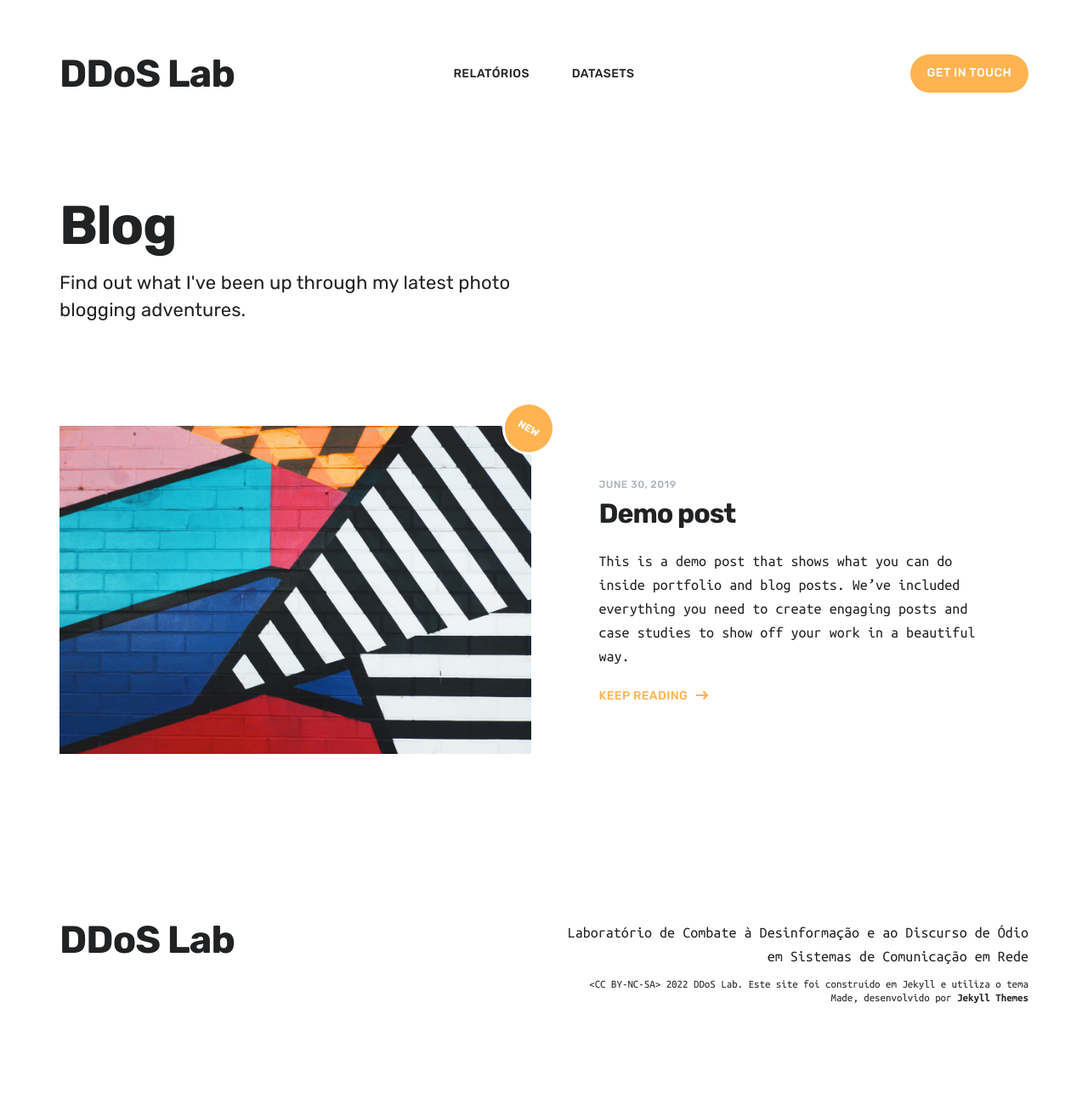
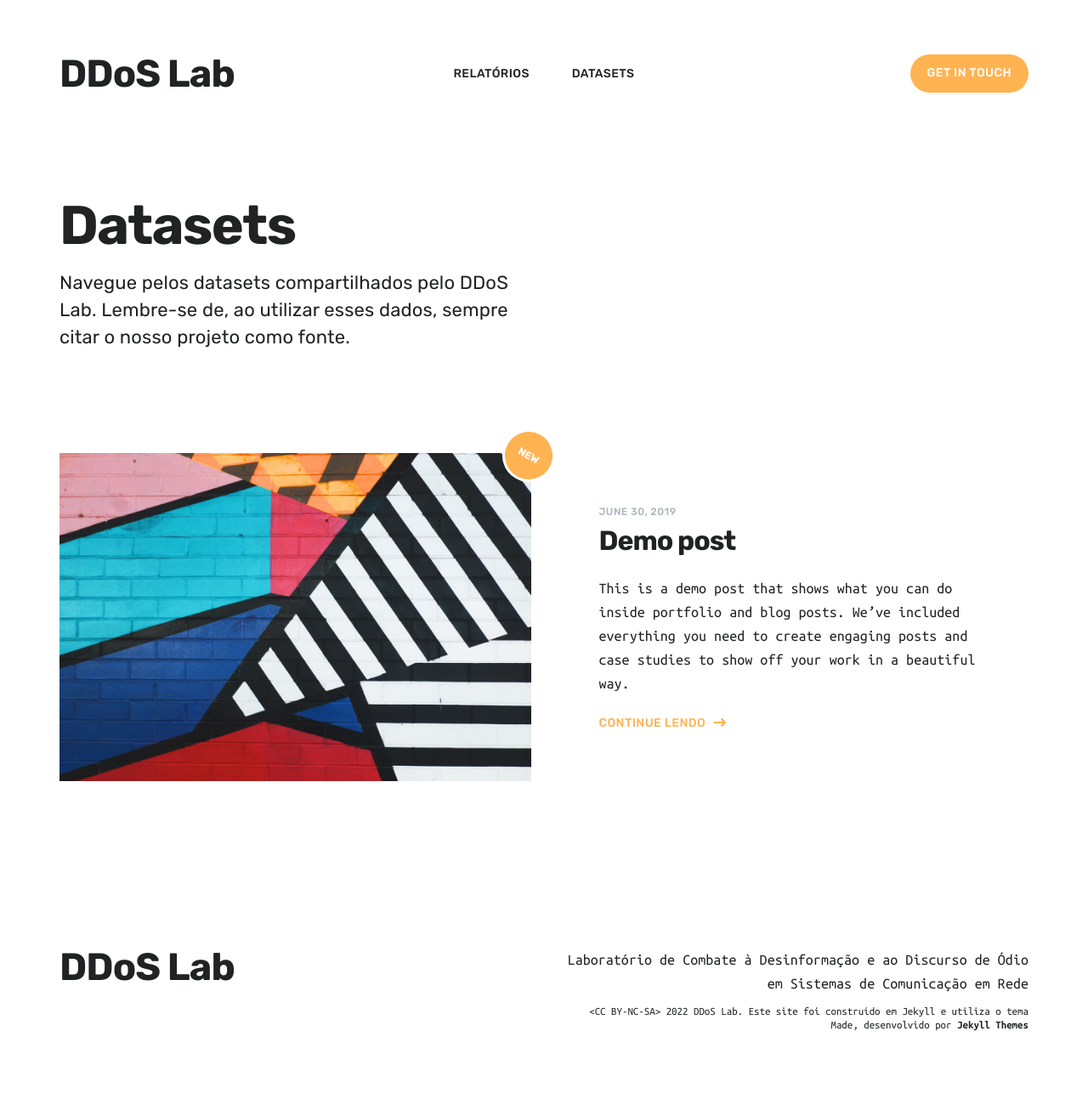
Before and after one commit to coLAB-UFF/ddoslab, a Jekyll site: the page built from blog/index.html, in a window 1280 px wide. Shown: the whole page at 85% size. Built offline with Jekyll 4.4.1, drawn with Linux system fonts in a browser that asks for light colours; nearby versions of some CDN libraries; the list of posts is cut into pages by our own code; before the commit the page ends 1261 px from its top, so only the background shows below that.

Commit message:
Update index.html

```diff
--- a/blog/index.html
+++ b/blog/index.html
@@ -8,8 +8,8 @@ featured_image: /images/social.jpg
 <div class="page-blog">
 	<header class="header--single">
 		<div class="wrap">
-			<h1 class="header__title">Blog</h1>
-			<p class="header__subtitle subtitle--light">Find out what I've been up through my latest photo blogging adventures.</p>
+			<h1 class="header__title">Datasets</h1>
+			<p class="header__subtitle subtitle--light">Navegue pelos datasets compartilhados pelo DDoS Lab. Lembre-se de, ao utilizar esses dados, sempre citar o nosso projeto como fonte.</p>
 		</div>
 	</header>
 
@@ -32,7 +32,7 @@ featured_image: /images/social.jpg
 								<h2 class="post__title h4"><a href="{{ post.url | relative_url }}">{{ post.title }}</a></h2>
 								<p class="post__subtitle">{{ post.subtitle }}</p>
 								<p class="post__description">{{ post.description }}</p>
-								<a href="{{ post.url | relative_url }}" class="post__link button--text--accent --right">Keep Reading</a>
+								<a href="{{ post.url | relative_url }}" class="post__link button--text--accent --right">Continue Lendo</a>
 							</div>
 						</div>
 					</div>
@@ -51,11 +51,11 @@ featured_image: /images/social.jpg
 		<div class="wrap">
 			{% if paginator.previous_page %}
 			<a href="{{ paginator.previous_page_path | relative_url }}"
-				class="button--text--accent --left pagination__prev">Newer Posts</a>
+				class="button--text--accent --left pagination__prev">Posts Recentes</a>
 			{% endif %}
 			{% if paginator.next_page %}
 			<a href="{{ paginator.next_page_path | relative_url }}"
-				class="button--text--accent --right pagination__next">Older Posts</a>
+				class="button--text--accent --right pagination__next">Posts Antigos</a>
 			{% endif %}
 		</div>
 	</section>
```
